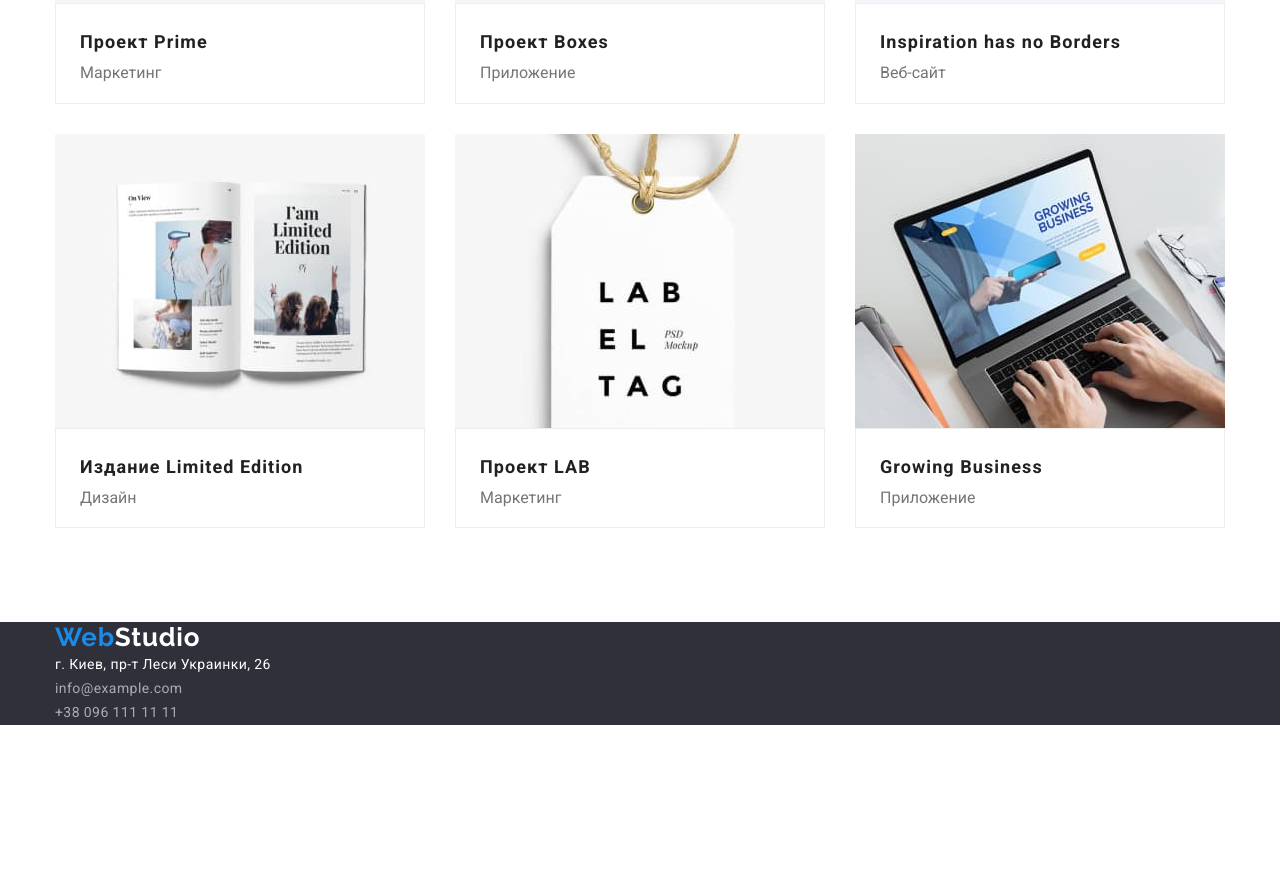
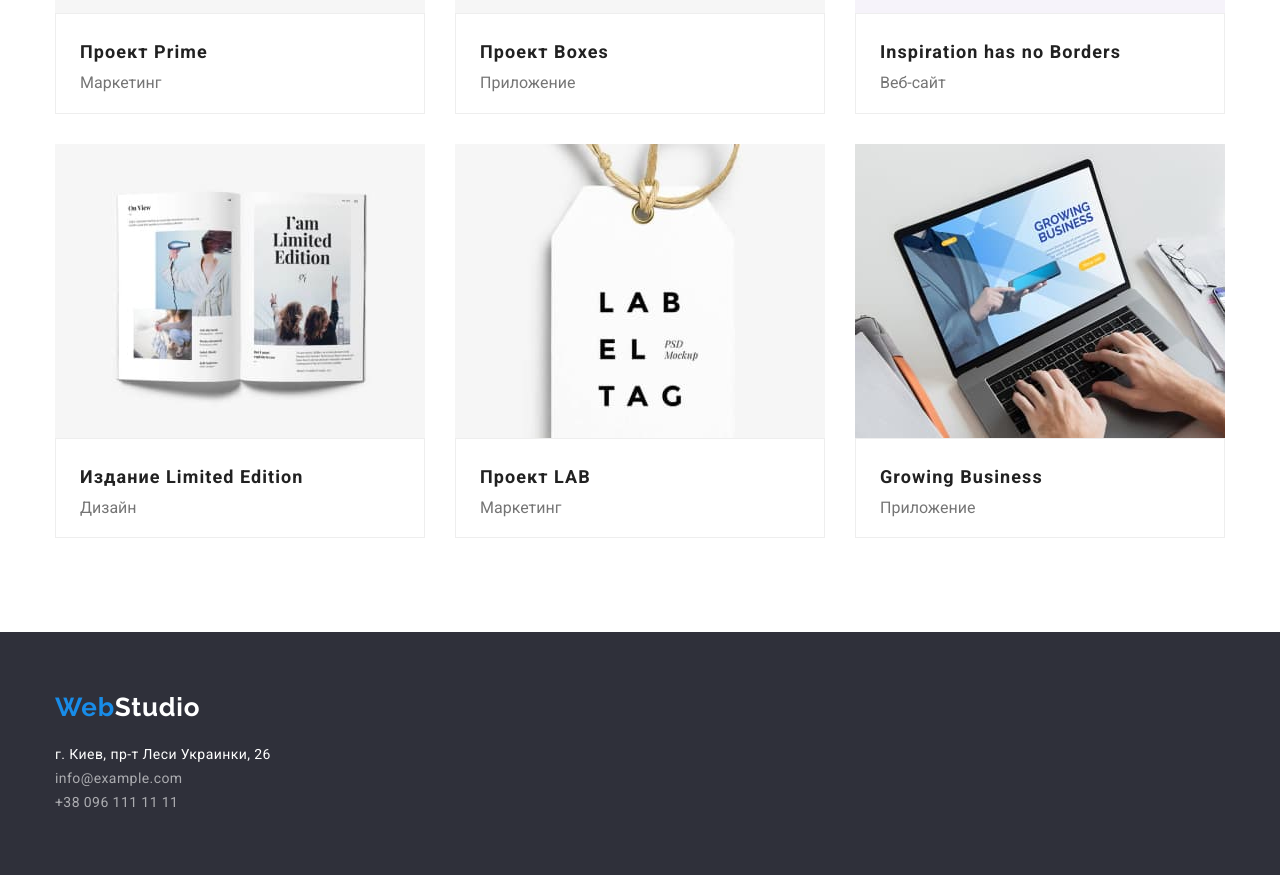
Before and after one commit to Andrii0207/goit-markup-hw-03, a plain HTML site: page portfolio.html in a window 1280 px wide. Shown: the part 980-1855 px from the top of the page. Before the commit the page ends 1705 px from the top, so only its background shows below. Drawn offline with nearby package versions, Linux system fonts and the light colour scheme.

Commit message:
finish flex portfolio

```diff
--- a/css/main.css
+++ b/css/main.css
@@ -321,6 +321,8 @@ address {
 
 .footer {
   background-color: #2f303a;
+  /* padding-top: 60px;
+  padding-bottom: 60px; */
 }
 
 .web {
@@ -340,7 +342,20 @@ address {
   color: var(--white-font-color);
 }
 
+.footer-wrapper {
+  padding-top: 60px;
+  padding-bottom: 20px;
+}
+
 .footer-address {
+  padding-bottom: 60px;
+}
+
+.footer-link {
+  padding-bottom: 9px;
+}
+
+.footer-link {
   font-family: inherit;
   font-style: normal;
   font-weight: normal;
--- a/css/portfolio.css
+++ b/css/portfolio.css
@@ -5,6 +5,7 @@
   --secondary-font-color: #757575;
   --white-font-color: #FFFFFF;
   --accent-color: #188CE8;
+  --shadow-btn-color: #F5F4FA;
 }
 
 body {
@@ -268,8 +269,11 @@ address {
 
 .portfolio-button {
   margin-right: 8px;
+  min-width: 145px;
+  padding: 6px 15px;
+
   font-family: inherit;
-  font-style: normal;
+  font-style: 400;
   font-weight: 500;
   font-size: 16px;
   line-height: 1.63;
@@ -278,7 +282,8 @@ address {
   border-radius: 4px;
   border: none;
   cursor: pointer;
-  background-color: var(--background-color-portfolio);
+
+  background-color: var(--shadow-btn-color);
   color: var(--primary-font-color);
 }
 
@@ -365,10 +370,27 @@ address {
   color: var(--white-font-color);
 }
 
+.footer-wrapper {
+  padding-top: 60px;
+  padding-bottom: 20px;
+}
+
 .footer-address {
+  padding-bottom: 60px;
+}
+
+.footer-link {
+  padding-bottom: 9px;
+}
+
+.footer-contact {
+  padding-bottom: 9px;
+}
+
+.footer-link {
   font-family: inherit;
-  font-style: normal;
-  font-weight: normal;
+  font-style: 400;
+  font-weight: 400;
   font-size: 14px;
   line-height: 1.71;
   letter-spacing: 0.03em;
@@ -377,8 +399,8 @@ address {
 
 .footer-contact {
   font-family: inherit;
-  font-style: normal;
-  font-weight: normal;
+  font-style: 400;
+  font-weight: 400;
   font-size: 14px;
   line-height: 1.71;
   letter-spacing: 0.03em;
--- a/portfolio.html
+++ b/portfolio.html
@@ -28,10 +28,10 @@
             <nav class="navigation">
                 <ul class="nav-list list">
                     <li class="nav-list-item">
-                        <a class="nav-list-link link current" href="./index.html">Студия</a>
+                        <a class="nav-list-link link" href="./index.html">Студия</a>
                     </li>
                     <li class="nav-list-item">
-                        <a class="nav-list-link link" href="./portfolio.html">Портфолио</a>
+                        <a class="nav-list-link link current" href="./portfolio.html">Портфолио</a>
                     </li>
                     <li class="nav-list-item">
                         <a class="nav-list-link link" href="">Контакты</a>
@@ -134,34 +134,26 @@
     <!-- FOOTER -->
 
     <section class="footer">
+        <div class="footer-container container">
             <h2 hidden>footer-name</h2>
-        <div class="footer-container container">
+            <div class="footer-wrapper">
                 <a class="footer-logo link" href="./index.html" lang="en"><span class="web">Web</span><span
                         class="studio">Studio</span></a>
-            <address>
-                <ul class="footer list">
-                    <li><a class="footer-address link" href="https://goo.gl/maps/VX1itZCPdztHiWSZA" target="_blank"
+            </div>
+            <div>
+                <address class="footer-address">
+                    <ul class="footer-list list">
+                        <li><a class="footer-link link" href="https://goo.gl/maps/VX1itZCPdztHiWSZA" target="_blank"
                                 rel=" noopener noreferrer">г. Киев,
                                 пр-т Леси Украинки, 26</a></li>
-                    <li><a class="footer-contact link" href="info@example.com">info@example.com</a></li>
+                        <li><a class="footer-contact link" href="mailto:info@example.com">info@example.com</a></li>
                         <li><a class="footer-contact link" href="tel:+380961111111">+38 096 111 11 11</a></li>
                     </ul>
                 </address>
             </div>
+        </div>
     </section>
-    <!--
-    <footer class="footer">
-        <a class="logo link" href="./index.html" lang="en">Web<span class="studio-footer">Studio</span></a>
-        <address>
-            <ul class="footer list">
-                <li><a class="footer-address link" href="https://goo.gl/maps/VX1itZCPdztHiWSZA" target="_blank"
-                        rel=" noopener noreferrer">г. Киев,
-                        пр-т Леси Украинки, 26</a></li>
-                <li><a class="footer-contact link" href="info@example.com">info@example.com</a></li>
-                <li><a class="footer-contact link" href="tel:+380961111111">+38 096 111 11 11</a></li>
-            </ul>
-        </address>
-    </footer> -->
+
 </body>
 
 </html>
```
Also changed, not shown: index.html (+9 -5 lines). Lines whose indentation alone changed are shown as unchanged.
